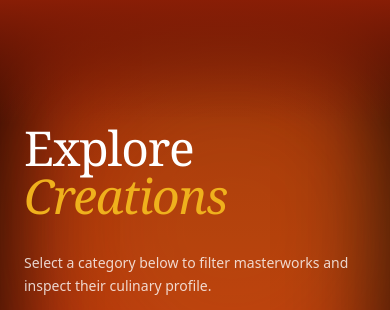
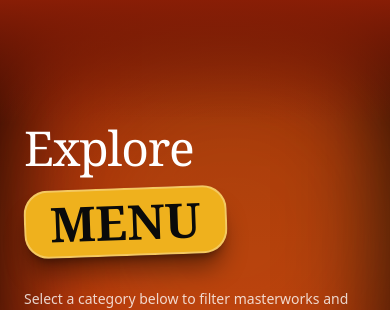
Before and after one commit to contactwithsmartreach-ui/chicken22, a Next.js app: page / in a window 390 px wide. Shown: the part 3380-3690 px from the top of the page. Built offline with nearby package versions, Linux system fonts and the light colour scheme.

Commit message:
[dyad] Replaced 'Creations' with a styled bubble text format 'MENU'. - wrote 1 file(s)

```diff
--- a/src/components/ExploreGallery.tsx
+++ b/src/components/ExploreGallery.tsx
@@ -82,8 +82,11 @@ export const ExploreGallery = () => {
 
       <div className="max-w-7xl mx-auto px-6 lg:px-16 mb-12 flex flex-col md:flex-row md:items-end justify-between gap-8 relative z-10">
         <div>
-          <h2 className="text-5xl sm:text-7xl font-serif font-light tracking-tight text-white leading-none">
-            Explore <span className="italic font-normal text-[#EFB11D]">Creations</span>
+          <h2 className="text-5xl sm:text-7xl font-serif font-light tracking-tight text-white leading-none flex items-center gap-4 flex-wrap">
+            <span>Explore</span>
+            <span className="inline-block px-6 py-2 rounded-3xl bg-[#EFB11D] text-neutral-950 font-black tracking-normal uppercase shadow-xl shadow-black/40 border-2 border-white/30 transform -rotate-2 hover:rotate-0 transition-transform">
+              MENU
+            </span>
           </h2>
         </div>
         <p className="text-white/80 max-w-sm text-sm leading-relaxed">
```
